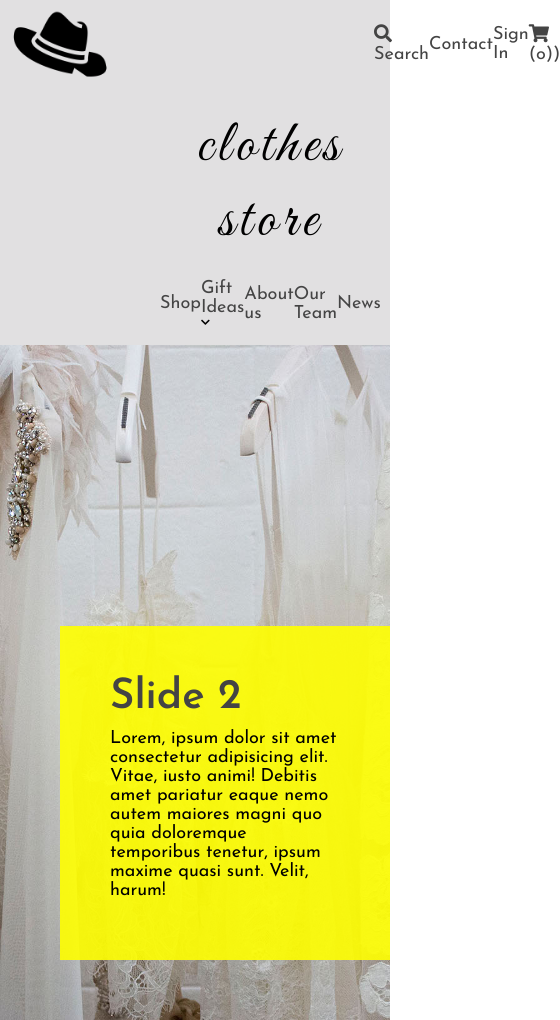
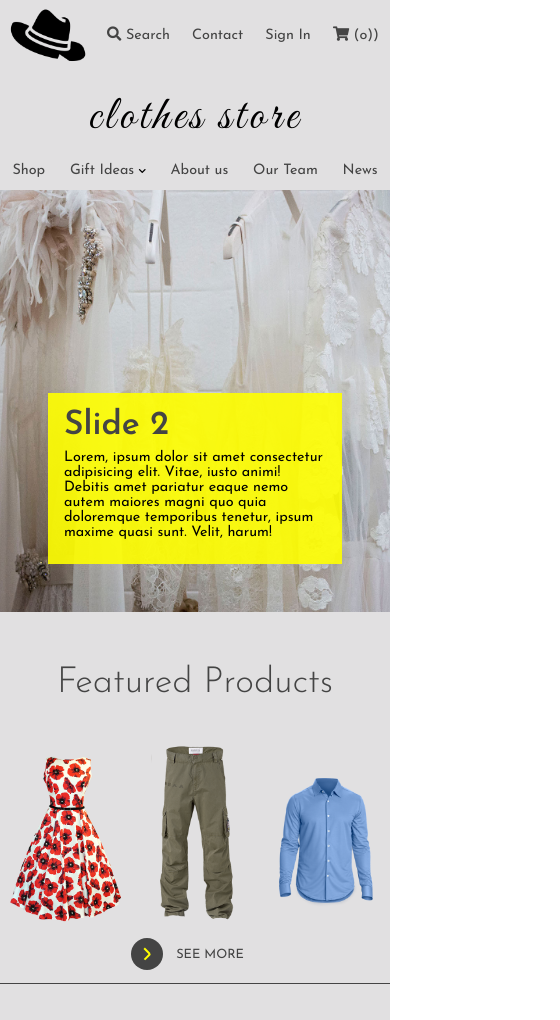
Before and after one commit to gamerfoxx/SASS-Project-Advanced, a website: page index.html in a window 390 px wide. Shown: the top 1020 px of the page, 560 px wide, since content can reach past the window. Drawn offline with Linux system fonts and the light colour scheme.

Commit message:
Add files via upload

```diff
--- a/scss/abstracts/_mixins.scss
+++ b/scss/abstracts/_mixins.scss
@@ -50,3 +50,26 @@
         }
     }
 }
+
+@mixin response($breakpoint) {
+    @if($breakpoint == xl) {
+        @media(max-width: 1200px){
+            @content;
+        }
+    }
+    @if($breakpoint == lg) {
+        @media(max-width: 1000px){
+            @content;
+        }
+    }
+    @if($breakpoint == md) {
+        @media(max-width: 760px){
+            @content;
+        }
+    }
+    @if($breakpoint == sm) {
+        @media(max-width: 560px){
+            @content;
+        }
+    }
+}
--- a/scss/base/_base.scss
+++ b/scss/base/_base.scss
@@ -6,6 +6,13 @@
 
 html {
     font-size: 62.5%;
+
+    @include response(md) {
+        font-size: 56.25%;
+    }
+    @include response(sm) {
+        font-size: 50%;
+    }
 }
 
 .container {
--- a/scss/components/_heading.scss
+++ b/scss/components/_heading.scss
@@ -1,7 +1,9 @@
 .heading {
-    grid-column: 4 / 7;
+    grid-column: 1 / -1;
     grid-row: 2 / 3;
     text-align: center;
+
+
 
     &-text {
         font-family: 'Great Vibes', cursive;
--- a/scss/layout/_footer.scss
+++ b/scss/layout/_footer.scss
@@ -4,6 +4,10 @@
     @include flexPosition(space-around);
     padding: 5rem 0;
     border-top: .1rem solid color(primary);
+
+    @include response(lg) {
+        flex-wrap: wrap;
+    }
 }
 
 .footer-nav {
@@ -14,20 +18,35 @@
 }
 
 .contact {
+    @include response(lg) {
+        padding: 0 10rem;
+        order: 1;
+        margin-top: 4rem;
+    }
+
+
     &-heading{
         font-size: size(xl);
         color: color(primary);
         text-align: center;
+
+        @include response(md) {
+            font-size: size(lg);
+        }
     }
 
     &-paragraph {
         font-size: size(lg);
         margin: 1.2rem 0;
         text-align: center;
+        @include response(md) {
+            font-size: size(md);
+        }
     }
 
     .inputs-group {
         display: flex;
+        justify-content: center;
 
         input {
             padding: 1rem;
@@ -82,8 +101,17 @@
             border-radius: 100%;
             @include flexPosition;
 
+            @include response(sm) {
+                width: 3rem;
+                height: 3rem;
+            }
+
             i {
                 font-size: size(md);
+
+                @include response(sm) {
+                    font-size: size(sm);
+                }
             }
         }
     }
--- a/scss/layout/_header.scss
+++ b/scss/layout/_header.scss
@@ -1,8 +1,8 @@
-header.header {
+.header {
     grid-column: 1 / -1;
     grid-row: 1 / 2;
     display: grid;
-    grid-template-columns: 1fr repeat(7, minmax(min-content, 16rem)) 1fr;
+    grid-template-columns: minmax(10rem, 1fr) repeat(7, minmax(min-content, 16rem)) minmax(10rem, 1fr);
     grid-template-rows: repeat(3, min-content);
     grid-gap: 2rem;
     z-index: 100;
--- a/scss/layout/_navigation.scss
+++ b/scss/layout/_navigation.scss
@@ -2,10 +2,30 @@
     grid-column: 7 / 10;
     grid-row: 1 / 2;
     @include navigation;
+
+    @include response(xl) {
+        grid-column: 6 / 10;
+    }
+    @include response(lg) {
+        grid-column: 5 / 10;
+    }
+    @include response(md) {
+        grid-column: 4 / 10;
+    }
+    @include response(sm) {
+        grid-column: 2 / 10;
+    }
 }
 
 .second-nav {
     grid-column: 3 / 8;
     grid-row: 3 / 4;
     @include navigation;
+
+    @include response(lg) {
+        grid-column: 2 / 9;
+    }
+    @include response(md) {
+        grid-column: 1 / -1;
+    }
 }
--- a/scss/layout/_products.scss
+++ b/scss/layout/_products.scss
@@ -53,8 +53,23 @@
         visibility: hidden;
         transition: all 1s .5s;
 
+        @include response(lg) {
+            padding: 1rem;
+        }
+        @include response(sm) {
+            background-color: transparent;
+            border: none;
+        }
+
         &-heading {
             font-size: size(xl);
+
+            @include response(lg) {
+                font-size: size(md);
+            }
+            @include response(sm) {
+                display: none;
+            }
         }
 
         &-price {
@@ -62,9 +77,17 @@
             font-weight: 300;
             margin: 1rem 0;
 
+            @include response(lg) {
+                font-size: size(sm);
+            }
+            @include response(sm) {
+                display: none;
+            }
+
             span {
                 font-weight: 600;
             }
+
         }
 
         &-btn {
@@ -75,6 +98,14 @@
             padding: .5rem 1rem;
             border:  .1rem solid color(quaternary);
             background-color: lighten(color(primary), 20%);
+
+            @include response(lg) {
+                padding: .2rem .5rem;
+            }
+            @include response(sm) {
+                padding: .5rem .7rem;
+                width: 7rem;
+            }
         }
     }
 }
--- a/scss/layout/_slideshow.scss
+++ b/scss/layout/_slideshow.scss
@@ -4,6 +4,16 @@
     position: relative;
     width: 100%;
     height: 80vh;
+
+    @include response(xl) {
+        height: 70vh;
+    }
+    @include response(lg) {
+        height: 60vh;
+    }
+    @include response(md) {
+        height: 50vh;
+    }
 
     &-slide {
         position: absolute;
@@ -26,8 +36,13 @@
         position: absolute;
         bottom: 6rem;
         left: 6rem;
+        right: 6rem;
         max-width: 40rem;
         padding: 5rem;
+
+        @include response(lg) {
+            padding: 2rem;
+        }
 
         h2 {
             font-size: size(xl) + 1.2rem;
```
Also changed, not shown: css/main.css.
